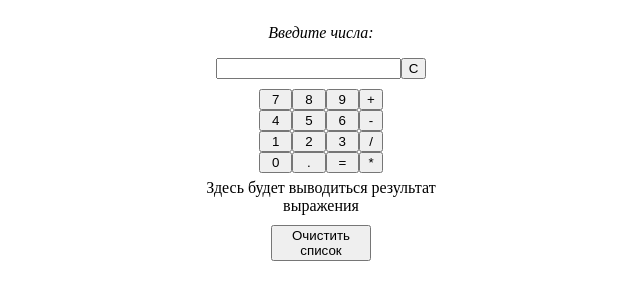
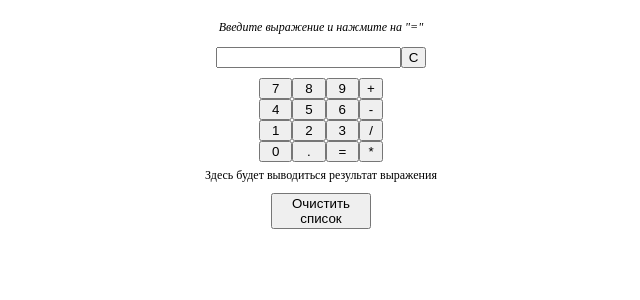
Before and after one commit to Yuri0494/calc, a plain HTML site: page index.html in a window 1280 px wide. Shown: the whole page, without its empty margins (319-959 px from the left). Drawn offline with Linux system fonts and the light colour scheme.

Commit message:
feat: add a new calc

```diff
--- a/index.html
+++ b/index.html
@@ -12,7 +12,7 @@
     <div class="main">
         <div class="container calculator-container">
             <div class="calculator__numbers">
-                <p class="calculator__text"><i>Введите числа:</i></p>
+                <p class="calculator__text"><i>Введите выражение и нажмите на "="</i></p>
                 <input type="text"><button class="reset-input">C</button>
             </div>
             <div class="calculator__buttons">
--- a/style.css
+++ b/style.css
@@ -1,4 +1,5 @@
 .container {
+    font-size: 12px;
     margin: 0 auto;
     width: 250px;
 }
```
